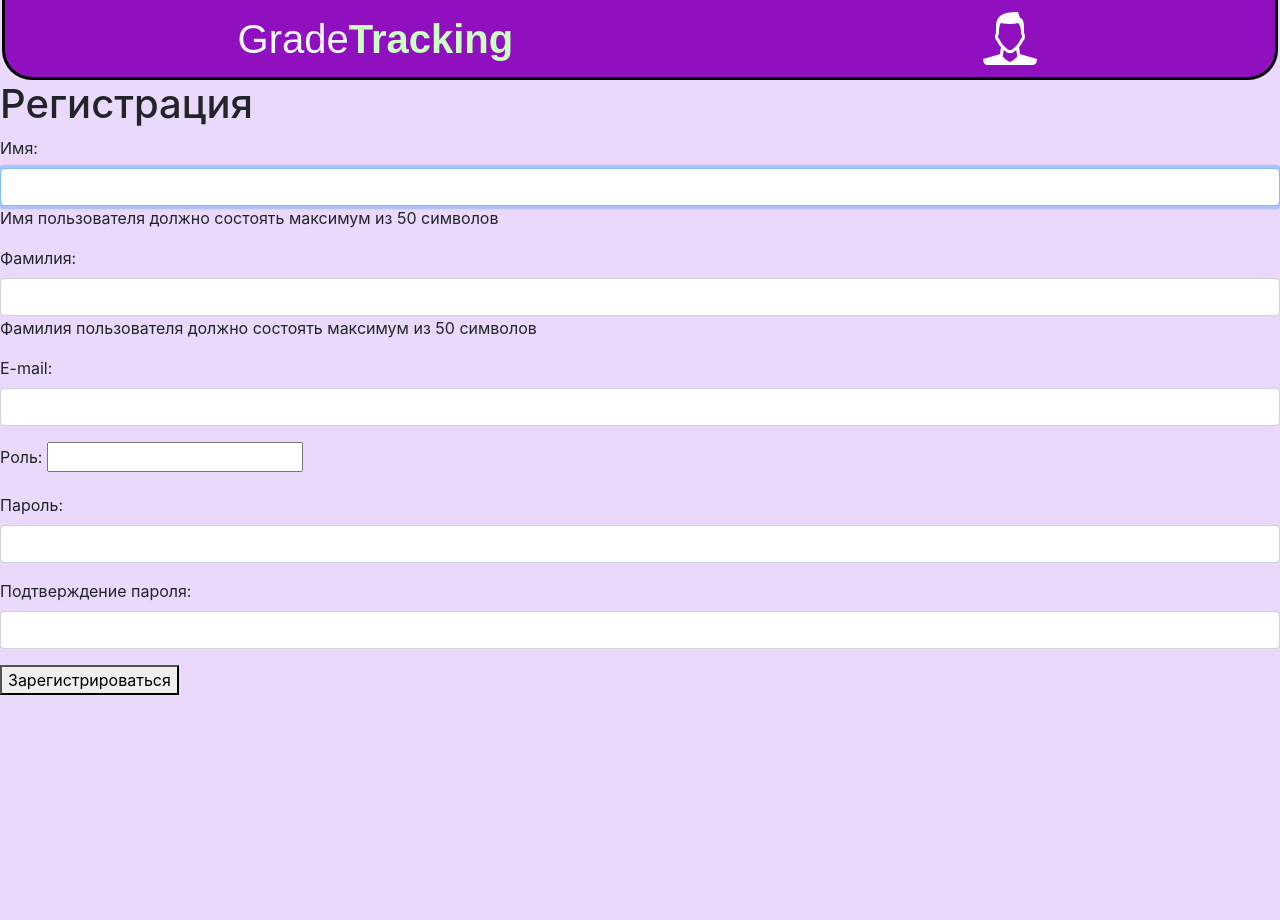
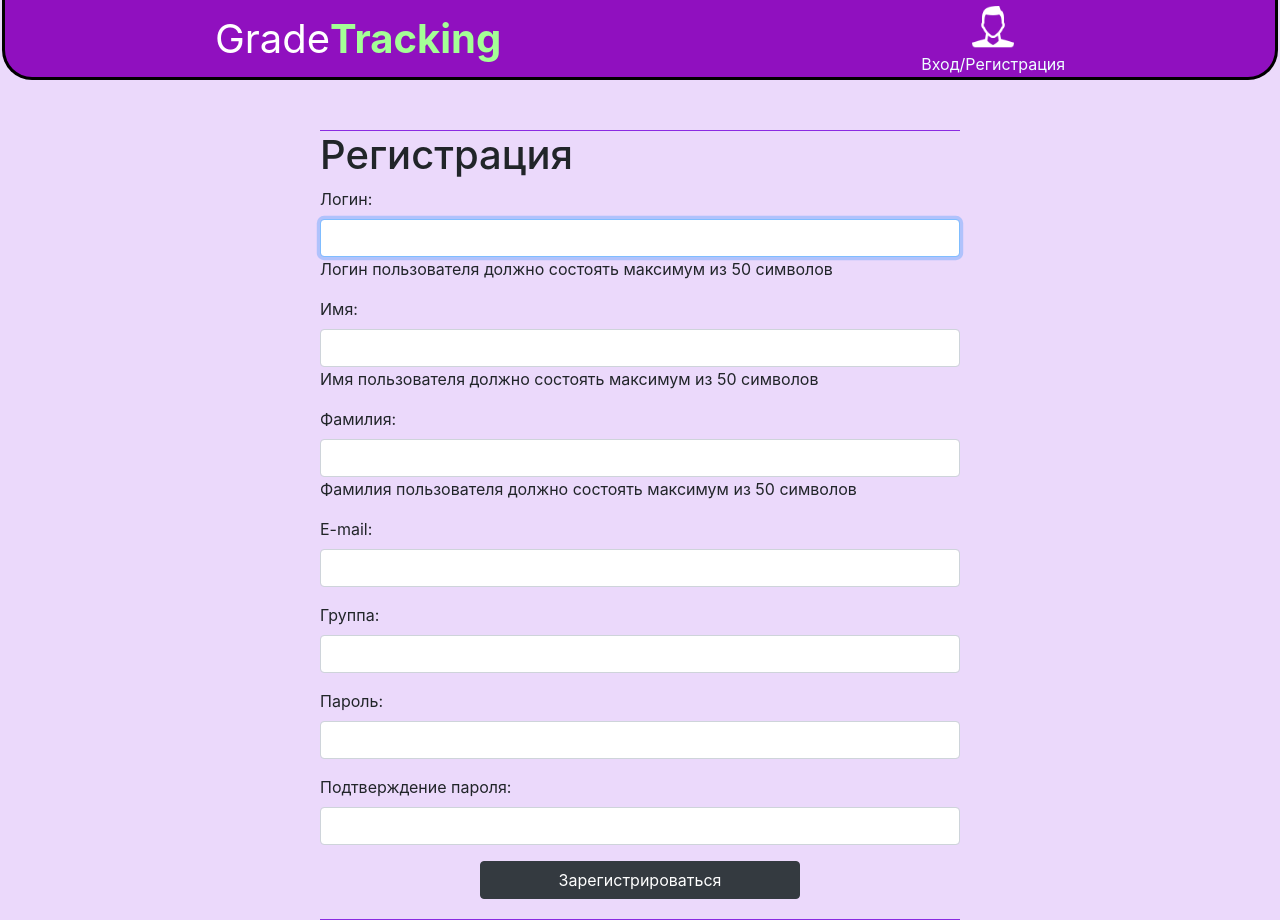
Before and after one commit to Isaac-14as/course_work, a Django app: page /register/ in a window 1280 px wide. Before the commit the page ends 695 px from the top, so only its background shows below. Run offline with Django 3.2, Linux system fonts and the light colour scheme.

Commit message:
Готовая авторизация

```diff
--- a/GradeTracking/report/forms.py
+++ b/GradeTracking/report/forms.py
@@ -1,17 +1,28 @@
 from django import forms
 
-from django.contrib.auth.forms import UserCreationForm
+from django.contrib.auth.forms import UserCreationForm, AuthenticationForm
 from .models import User
 
 
 class UserRegisterForm(UserCreationForm):
-    username = forms.CharField(label='Имя', help_text='Имя пользователя должно состоять максимум из 50 символов', widget=forms.TextInput(attrs={'class': 'form-control'}))
+    ROLE_LIST = (
+        ('S', 'Студент'),
+        ('T', 'Преподаватель'),
+        ('A', 'Администратор'),
+    )
+    username = forms.CharField(label='Логин', help_text='Логин пользователя должно состоять максимум из 50 символов', widget=forms.TextInput(attrs={'class': 'form-control'}))
+    first_name = forms.CharField(label='Имя', help_text='Имя пользователя должно состоять максимум из 50 символов', widget=forms.TextInput(attrs={'class': 'form-control'}))
     last_name = forms.CharField(label='Фамилия', help_text='Фамилия пользователя должно состоять максимум из 50 символов', widget=forms.TextInput(attrs={'class': 'form-control'}))
-    # group = forms.CharField(label='Группа', widget=forms.TextInput(attrs={'class': 'form-control'}))
+    group = forms.CharField(label='Группа', widget=forms.TextInput(attrs={'class': 'form-control'}))
     email = forms.EmailField(label='E-mail', widget=forms.EmailInput(attrs={'class': 'form-control'}))
     password1 = forms.CharField(label='Пароль', widget=forms.PasswordInput(attrs={'class': 'form-control'}))
     password2 = forms.CharField(label='Подтверждение пароля', widget=forms.PasswordInput(attrs={'class': 'form-control'}))
-    role = forms.CharField(label='Роль')
+    # role = forms.ChoiceField(label='Роль', choices=ROLE_LIST)
     class Meta:
         model = User
-        fields = ('username', 'last_name', 'email', 'role', 'password1', 'password2')
+        fields = ('username', 'first_name', 'last_name', 'email', 'group', 'password1', 'password2')
+
+
+class UserLoginForm(AuthenticationForm):
+    username = forms.CharField(label='Логин', widget=forms.TextInput(attrs={'class': 'form-control'}))
+    password = forms.CharField(label='Пароль', widget=forms.PasswordInput(attrs={'class': 'form-control'}))
--- a/GradeTracking/report/models.py
+++ b/GradeTracking/report/models.py
@@ -2,5 +2,11 @@ from django.db import models
 from django.contrib.auth.models import AbstractUser
 
 class User(AbstractUser):
+    ROLE_LIST = (
+        ('S', 'Студент'),
+        ('T', 'Преподаватель'),
+        ('A', 'Администратор'),
+    )
     id = models.AutoField(primary_key=True)
-    role = models.CharField(max_length=30, verbose_name='Роль', blank=True)
+    role = models.CharField(max_length=30, verbose_name='Роль', choices=ROLE_LIST, default='Студент')
+    group =  models.CharField(max_length=30, verbose_name='Группа')
--- a/GradeTracking/report/urls.py
+++ b/GradeTracking/report/urls.py
@@ -4,9 +4,11 @@ from django.urls import path
 from .views import *
 
 urlpatterns = [
-    path('', index, name='main_page'),
+    path('', index, name='index'),
     path('register/', register, name='register'),
-    path('login/', login, name='login'),
+    path('login/', user_login, name='login'),
+    path('logout/', user_logout, name='logout'),
+    path('account/', account, name='account'),
 
     # path('', HomeNews.as_view(), name='home'),
     # path('category/<int:category_id>/', get_category, name='category'),
--- a/GradeTracking/report/views.py
+++ b/GradeTracking/report/views.py
@@ -1,13 +1,13 @@
 from django.shortcuts import render, get_object_or_404, redirect
 from django.views.generic import ListView
 
-# from django.contrib.auth.forms import UserCreationForm
+from django.contrib.auth.forms import UserCreationForm, AuthenticationForm
 from django.contrib import messages
-from .forms import UserRegisterForm
+from .forms import UserRegisterForm, UserLoginForm
+from django.contrib.auth import login, logout, authenticate
 
 # from .models import News, Category
 # from .forms import NewsForm
-
 
 
 def index(request):
@@ -19,9 +19,10 @@ def register(request):
     if request.method == 'POST':
         form = UserRegisterForm(request.POST)
         if form.is_valid():
-            form.save()
+            user = form.save()
+            login(request, user)
             messages.success(request, 'Вы успешно зарегистрировались')
-            return redirect("login")
+            return redirect("index")
         else:
             messages.error(request, 'Ошибка регистрации')
     else:
@@ -31,9 +32,31 @@ def register(request):
     }
     return render(request, template, context)
 
-def login(request):
+def user_login(request):
     template = "report/login.html"
+    if request.method == 'POST':
+        form = UserLoginForm(data=request.POST)
+        if form.is_valid():
+            user = form.get_user()
+            login(request, user)
+            return redirect('index')
+    else:
+        form = UserLoginForm()
+    context = {
+        'form': form,
+    }
+    return render(request, template, context)
+
+
+def user_logout(request):
+    logout(request)
+    return redirect('login')
+
+
+def account(request):
+    template = "report/account.html"
     return render(request, template)
+
 
 
 # def get_category(request, category_id):
--- a/GradeTracking/static/report/css/header.css
+++ b/GradeTracking/static/report/css/header.css
@@ -19,10 +19,54 @@ body {
 
 .logo {
     font-size:40px;
-    color: aliceblue;
-    font-family: 'Stick No Bills', sans-serif;
+    color: rgb(255, 255, 255);
+    /* font-family: 'Stick No Bills', sans-serif; */
 }
 .logo b {
     display: inline;
-    color: rgb(205, 255, 197);
+    color: rgb(164, 255, 150);
 }
+.logo div {
+    color: rgb(255, 255, 255);
+}
+
+
+.header_right {
+    display: flex;
+}
+
+.user_text{
+    color: azure;
+    font-size: 20px;
+    padding-right: 10px;
+}
+.user_text a {
+    color: rgb(164, 255, 150);
+}
+.exitU {
+    color: azure;
+    font-size: 20px;
+    border-left: 2px solid rgb(255, 255, 255);
+    padding-left: 10px;
+}
+
+.exitU a {
+    color: azure;
+}
+
+.entry {
+    display: flex;
+    flex-direction: column;
+    justify-content: center;
+    align-items: center;
+    text-decoration: none;
+}
+
+.entry img {
+    width: 50px;
+}
+
+.entry div {
+    color: azure;
+    text-decoration: azure;
+}
--- /dev/null
+++ b/GradeTracking/static/report/css/register.css
@@ -0,0 +1,19 @@
+.box_form {
+    margin: 0 auto;
+    width: 50%;
+    border-top: 1px solid blueviolet;
+    border-bottom: 1px solid blueviolet;
+    margin-top: 50px;
+    padding-bottom: 20px;
+}
+
+.btn {
+    margin: 0 auto;
+}
+
+.btn_box {
+    width: 100%;
+    display: flex;
+    align-items: center;
+    justify-content: center;
+}
--- a/GradeTracking/templates/base.html
+++ b/GradeTracking/templates/base.html
@@ -5,13 +5,10 @@
     <meta charset="UTF-8">
     <meta http-equiv="X-UA-Compatible" content="IE=edge">
     <meta name="viewport" content="width=device-width, initial-scale=1.0">
-    <link rel="preconnect" href="https://fonts.googleapis.com">
-    <link rel="preconnect" href="https://fonts.gstatic.com" crossorigin>
     <link href="https://fonts.googleapis.com/css2?family=Roboto&display=swap" rel="stylesheet">
     <link rel="stylesheet" href="https://cdnjs.cloudflare.com/ajax/libs/normalize/8.0.1/normalize.min.css" integrity="sha512-NhSC1YmyruXifcj/KFRWoC561YpHpc5Jtzgvbuzx5VozKpWvQ+4nXhPdFgmx8xqexRcpAglTj9sIBWINXa8x5w==" crossorigin="anonymous" referrerpolicy="no-referrer" />
-    <link rel="preconnect" href="https://fonts.googleapis.com">
-    <link rel="preconnect" href="https://fonts.gstatic.com" crossorigin>
     <link rel="stylesheet" href="https://cdn.jsdelivr.net/npm/bootstrap@4.3.1/dist/css/bootstrap.min.css" integrity="sha384-ggOyR0iXCbMQv3Xipma34MD+dH/1fQ784/j6cY/iJTQUOhcWr7x9JvoRxT2MZw1T" crossorigin="anonymous">
+
     <link rel="stylesheet" href="{% static 'report/css/header.css' %}">
     <link rel="stylesheet" href="{% static 'report/css/index_content.css' %}">
     {% block links %}{% endblock %}
--- a/GradeTracking/templates/includes/header.html
+++ b/GradeTracking/templates/includes/header.html
@@ -1,9 +1,20 @@
 {% load static %}
 <div class="header">
-  <div class="logo">Grade<b>Tracking</b></div>
+  <a class="logo"><div>Grade<b>Tracking</b></div></a>
   <div class="header_right">
-      <a href="{% url 'register' %}" class="entry">
-          <img src={% static 'report/img/entry.png' %} alt="">
-      </a>
+      {% if request.user.is_authenticated %}
+          <div class='user_text'>Добро пожаловать, <a href="{% url 'account' %}">{{ user.first_name }}</a></div>
+          <div class="exitU"><a href="{% url 'logout' %}">Выйти</a></div>
+      {% else %}
+        <div class="entry">
+          <a href="{% url 'register' %}" class="entry">
+            <img src={% static 'report/img/entry.png' %} alt="">
+            <div>Вход/Регистрация</div>
+          </a>
+        </div>
+
+      {% endif %}
+
+
   </div>
 </div>
--- a/GradeTracking/templates/report/register.html
+++ b/GradeTracking/templates/report/register.html
@@ -1,15 +1,28 @@
 {% extends 'base.html' %}
+
+
+{% block links %}
+  {% load static %}
+  <link rel="stylesheet" href="{% static 'report/css/register.css' %}">
+{% endblock %}
 
 {% block box_entry %}
 
-<h1>Регистрация</h1>
 
 
-<form action="" method="post">
-  {% csrf_token %}
-  {{ form.as_p }}
-  <button type="submit">Зарегистрироваться</button>
+<div class='box_form'>
+  <h1>Регистрация</h1>
+  <form action="" method="post">
+    {% csrf_token %}
+    {{ form.as_p }}
+    <div class="btn_box">
+      <button type="submit" class="btn btn-dark w-50">Зарегистрироваться</button>
+    </div>
+  </form>
 
-</form>
+</div>
+
+
+
 
 {% endblock %}
```
Also changed, not shown: GradeTracking/report/admin.py (+7 -1 lines), GradeTracking/static/report/css/account.css (added, +15 -0 lines), GradeTracking/templates/report/account.html (added, +21 -0 lines), GradeTracking/templates/report/login.html (+19 -1 lines), GradeTracking/report/migrations/0001_initial.py, GradeTracking/report/migrations/0002_user_group.py (added).
